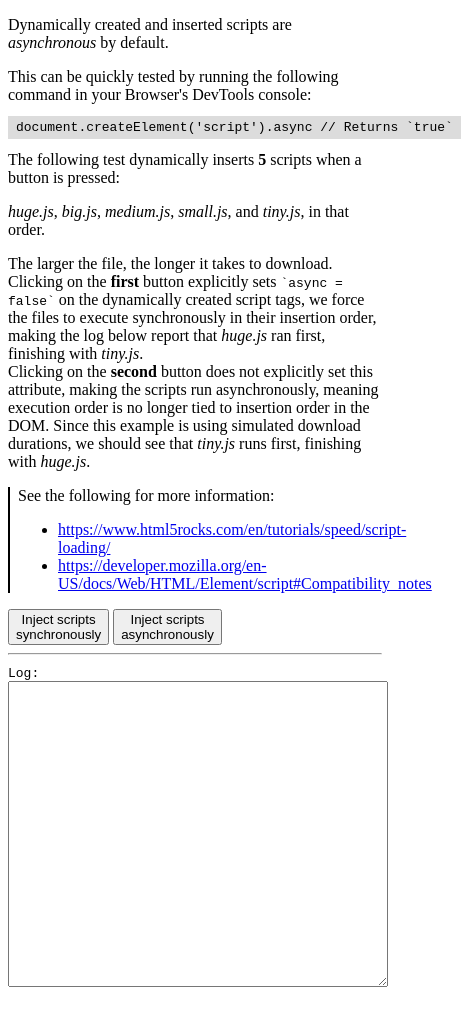
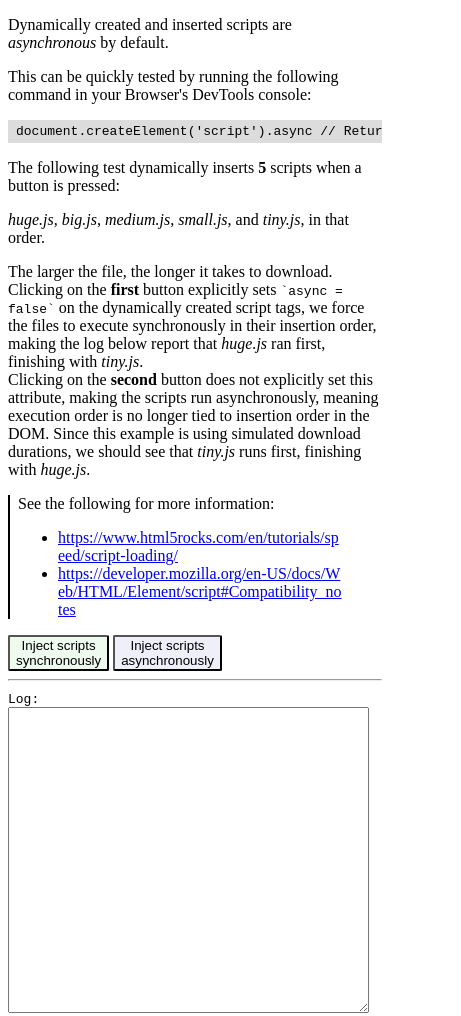
Before and after one commit to romellem/async-script-injection-example, a website: page public/index.html in a window 390 px wide. Shown: the whole page, 461 px wide, since content can reach past the window. Before the commit the page ends 995 px from the top, so only its background shows below. Drawn offline with Linux system fonts and the light colour scheme.

Commit message:
Adjusts styling
Mostly for mobile devices

```diff
--- a/public/css/main.css
+++ b/public/css/main.css
@@ -6,13 +6,18 @@ textarea {
     font-family: monospace;
     min-height: 300px;
     display: block;
-    width: 100%;
+    width: 95%;
 }
 
 button {
     cursor: pointer;
 }
 
+pre {
+    padding: 4px 0;
+    width: 100%;
+    overflow: auto;
+}
 pre code {
     background: gainsboro;
     padding: 4px 8px;
@@ -23,3 +28,23 @@ blockquote {
     margin-left: 0;
     padding-left: 8px;
 }
+
+li,
+li a {
+    word-break: break-all;
+}
+
+button {
+    height: 100%;
+    word-wrap: break-word;
+    -webkit-appearance: none;
+    border-radius: 2px;
+}
+
+button#sync {
+    background: #effaef;
+}
+
+button#async {
+    background: #efeffa;
+}
```
